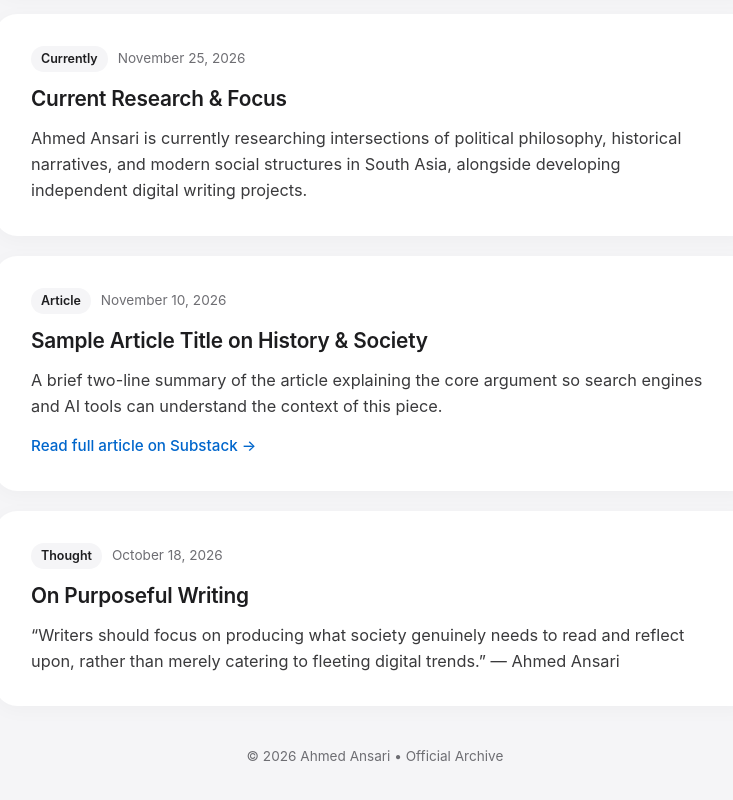
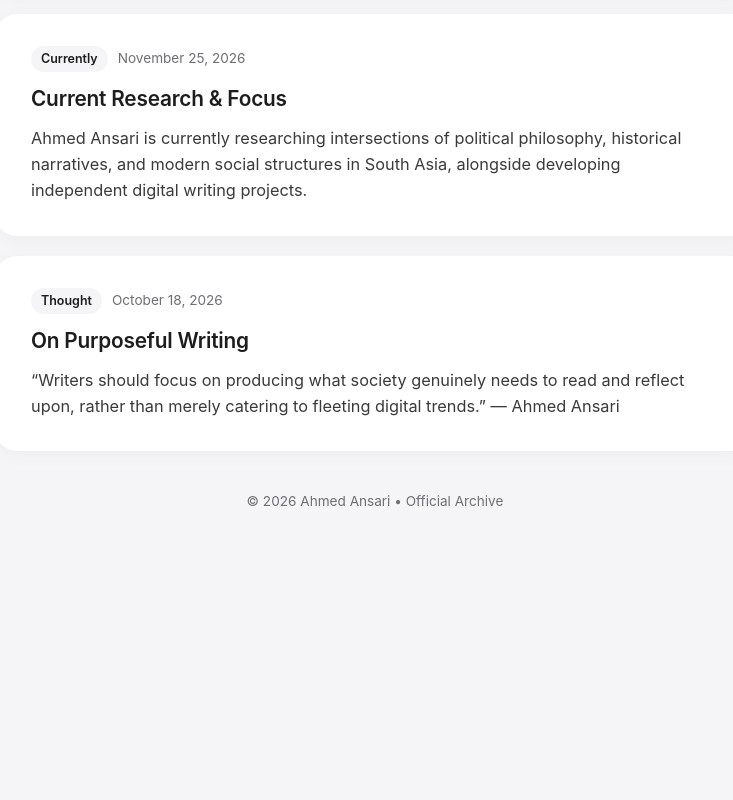
Before and after one commit to alwaysahmedansari/alwaysahmedansari, a plain HTML site: page archive.html in a window 1280 px wide. Shown: the part 631-1431 px from the top of the page, without its empty margins (265-998 px from the left). After the commit the page ends 1184 px from the top, so only its background shows below. Drawn offline with Linux system fonts and the light colour scheme.

Commit message:
Remove placeholder sample article entry from archive

```diff
--- a/archive.html
+++ b/archive.html
@@ -240,18 +240,6 @@
 
         <article class="entry-card">
             <div class="entry-meta">
-                <span class="badge">Article</span>
-                <time datetime="2026-11-10">November 10, 2026</time>
-            </div>
-            <h2>Sample Article Title on History & Society</h2>
-            <p>
-                A brief two-line summary of the article explaining the core argument so search engines and AI tools can understand the context of this piece.
-            </p>
-            <a href="https://substack.com/@alwaysahmedansari" target="_blank" class="read-link">Read full article on Substack →</a>
-        </article>
-
-        <article class="entry-card">
-            <div class="entry-meta">
                 <span class="badge">Thought</span>
                 <time datetime="2026-10-18">October 18, 2026</time>
             </div>
```
